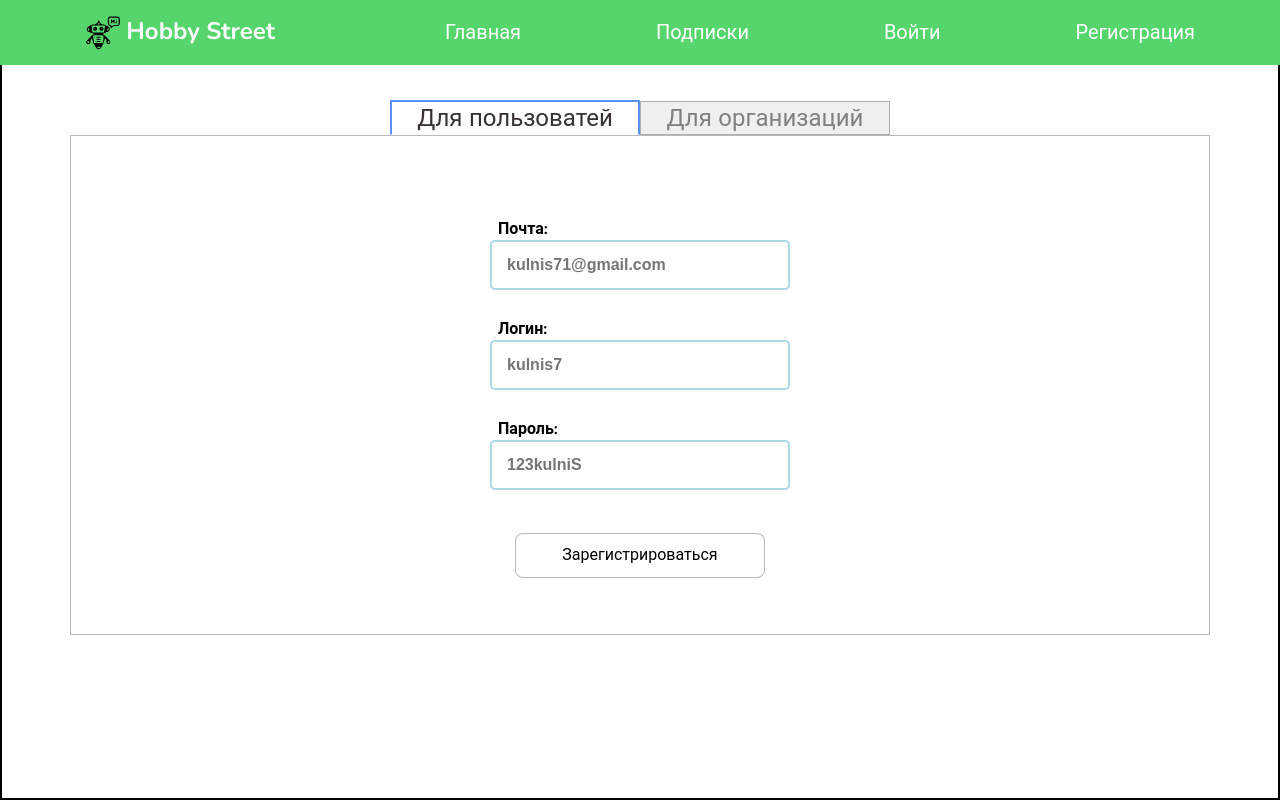
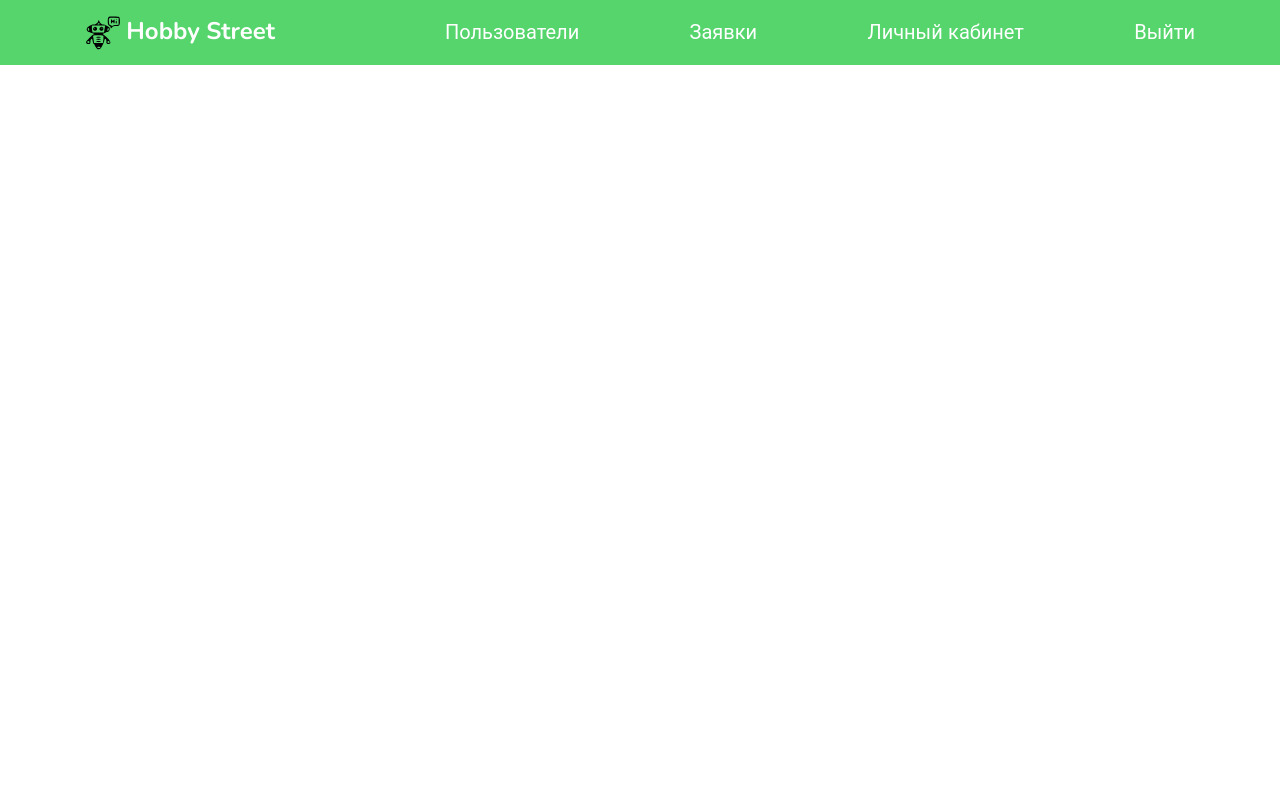
Before and after one commit to alex01-kulnis/front-reactjs, a React (Create React App) app: page /registration in a window 1280 px wide. Built offline with nearby package versions, Linux system fonts and the light colour scheme.

Commit message:
create admin-pages, fix components

```diff
--- a/src/app/AdminApp.tsx
+++ b/src/app/AdminApp.tsx
@@ -1,8 +1,18 @@
-import React from 'react';
-import { Routes } from 'react-router-dom';
+import React from "react";
+import { Route, Routes } from "react-router-dom";
+import AdminHeader from "../components/admin-components/admin-header/AdminHeader";
 
 const AdminApp: React.FC = () => {
-  return <Routes></Routes>;
+  return (
+    <>
+      <AdminHeader />
+      <Routes>
+        <Route path="/" element={<div />} />
+        <Route path="/registration" element={<div />} />
+        <Route path="/auth" element={<div />} />
+      </Routes>
+    </>
+  );
 };
 
 export default AdminApp;
--- a/src/app/UserApp.tsx
+++ b/src/app/UserApp.tsx
@@ -1,13 +1,13 @@
-import React from 'react';
-import { Route, Routes } from 'react-router-dom';
+import React from "react";
+import { Route, Routes } from "react-router-dom";
 
-import { RegistrationPage, MainPage } from '../pages/user-pages';
-import { Header } from '../components';
+import { RegistrationPage, MainPage } from "../pages/user-pages";
+import { UserHeader } from "../components";
 
 const UserApp: React.FC = () => {
   return (
     <>
-      <Header />
+      <UserHeader />
       <Routes>
         <Route path="/" element={<MainPage />} />
         <Route path="/registration" element={<RegistrationPage />} />
--- /dev/null
+++ b/src/components/admin-components/admin-header/AdminHeader.tsx
@@ -0,0 +1,43 @@
+import React from "react";
+import { Link } from "react-router-dom";
+
+import robotSvg from "../../../assets/robot-logo.svg";
+// import personSvg from '../../assets/person.png';
+
+// import "./userHeader.scss";
+
+const AdminHeader: React.FC = () => {
+  return (
+    <header className="header">
+      <Link to="/admin">
+        <div className="header__logo">
+          <img width="36" src={robotSvg} alt="logo" />
+          <div>
+            <h1>Hobby Street</h1>
+          </div>
+        </div>
+      </Link>
+      <div className="header__nav">
+        <Link to="admin/users">
+          <div className="header__inscription">Пользователи</div>
+        </Link>
+        <div className="header__inscription">Заявки</div>
+        <Link to="admin/personal-cabinet">
+          <div className="header__inscription">Личный кабинет</div>
+        </Link>
+        <Link to="/">
+          <div className="header__inscription">Выйти</div>
+        </Link>
+      </div>
+    </header>
+  );
+};
+
+/* <div className="header__person">
+<div>Личный кабинет</div>
+<div className="logo_cabinet">
+  <img width="36" src={personSvg} alt="logo" />
+</div>
+</div> */
+
+export default AdminHeader;
--- a/src/components/index.ts
+++ b/src/components/index.ts
@@ -1,5 +1,5 @@
-import Header from './header/Header';
-import OrganizationForm from './org-form/OrganizationForm';
-import UserForm from './user-form/UserForm';
+import UserHeader from "./user-components/user-header/UserHeader";
+import OrganizationForm from "./org-form/OrganizationForm";
+import UserForm from "./user-components/user-form/UserForm";
 
-export { Header, UserForm, OrganizationForm };
+export { UserHeader, UserForm, OrganizationForm };
--- /dev/null
+++ b/src/components/user-components/user-header/userHeader.scss
@@ -0,0 +1,58 @@
+.header {
+  display: flex;
+  position: fixed;
+  justify-content: center;
+
+  justify-content: space-around;
+  align-items: center;
+  width: 100%;
+  height: 65px;
+  background: #56d56d;
+  color: #fff;
+  z-index: 1;
+
+  &__nav {
+    display: flex;
+    justify-content: space-between;
+    width: 750px;
+    height: 30px;
+    align-items: center;
+  }
+
+  &__logo {
+    display: flex;
+    justify-content: space-between;
+    // align-items: flex-end;
+    width: 190px;
+
+    h1 {
+      color: #fff;
+      font-size: 24px;
+      letter-spacing: 1%;
+      font-weight: 800;
+    }
+
+    p {
+      color: #7b7b7b;
+    }
+  }
+
+  &__inscription {
+    color: #fff;
+    font-size: 20px;
+  }
+
+  &__person {
+    display: flex;
+    flex-direction: row;
+    align-items: flex-end;
+    font-size: 24px;
+    color: #fff;
+
+    .logo_cabinet {
+      display: flex;
+      align-items: center;
+      margin-left: 9px;
+    }
+  }
+}
```
Also changed, not shown: src/components/user-components/user-form/UserForm.tsx (renamed from src/components/user-form/UserForm.tsx, +17 -10 lines), src/components/user-components/user-header/UserHeader.tsx (renamed from src/components/header/Header.tsx, +6 -6 lines), src/index.tsx (+17 -17 lines), src/pages/user-pages/registration-page/RegistrationPage.tsx (+11 -5 lines), src/components/admin-components/admin-header/adminHeader.scss (renamed from src/components/header/header.scss), src/components/user-components/user-form/userForm.scss (renamed from src/components/user-form/userForm.scss).
